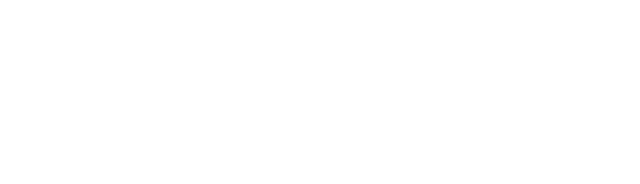
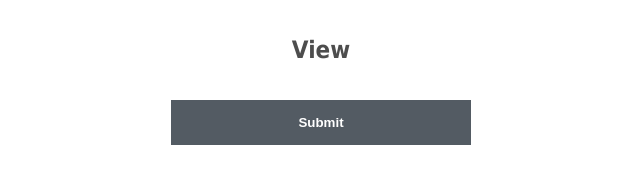
Before and after one commit to WingsL666/Partner-Up-With-Peers-PUP, a plain HTML site: page nodelogin/studentlist.html in a window 1280 px wide. Shown: the whole page, without its empty margins (319-959 px from the left). Drawn offline with Linux system fonts and the light colour scheme.

```diff
--- a/nodelogin/studentlist.html
+++ b/nodelogin/studentlist.html
@@ -4,12 +4,36 @@
 	<meta charset="utf-8">
 	<title>List of peers</title>
     <style>
-    .display {
+    .login-form {
         width: 300px;
         margin: 0 auto;
         font-family: Tahoma, Geneva, sans-serif;
     }
+    .login-form h1 {
+			text-align: center;
+			color: #4d4d4d;
+			font-size: 24px;
+			padding: 20px 0 20px 0;
+		}
+    .login-form input[type="submit"] {
+			width: 100%;
+			padding: 15px;
+			background-color: #535b63;
+			border: 0;
+			box-sizing: border-box;
+			cursor: pointer;
+			font-weight: bold;
+			color: #ffffff;
+		}
+
     </style>
-
     </head>
+    <body>
+        <div class="login-form">
+            <h1>View</h1>
+            <form action="enterInfo.html" method="POST">
+                <input type="submit" name = "submit" placeholder="submit" required>
+            </form>
+        </div>
+    </body>
 </html>
```
Also changed, not shown: nodelogin/login.html (+1 -1 lines).
